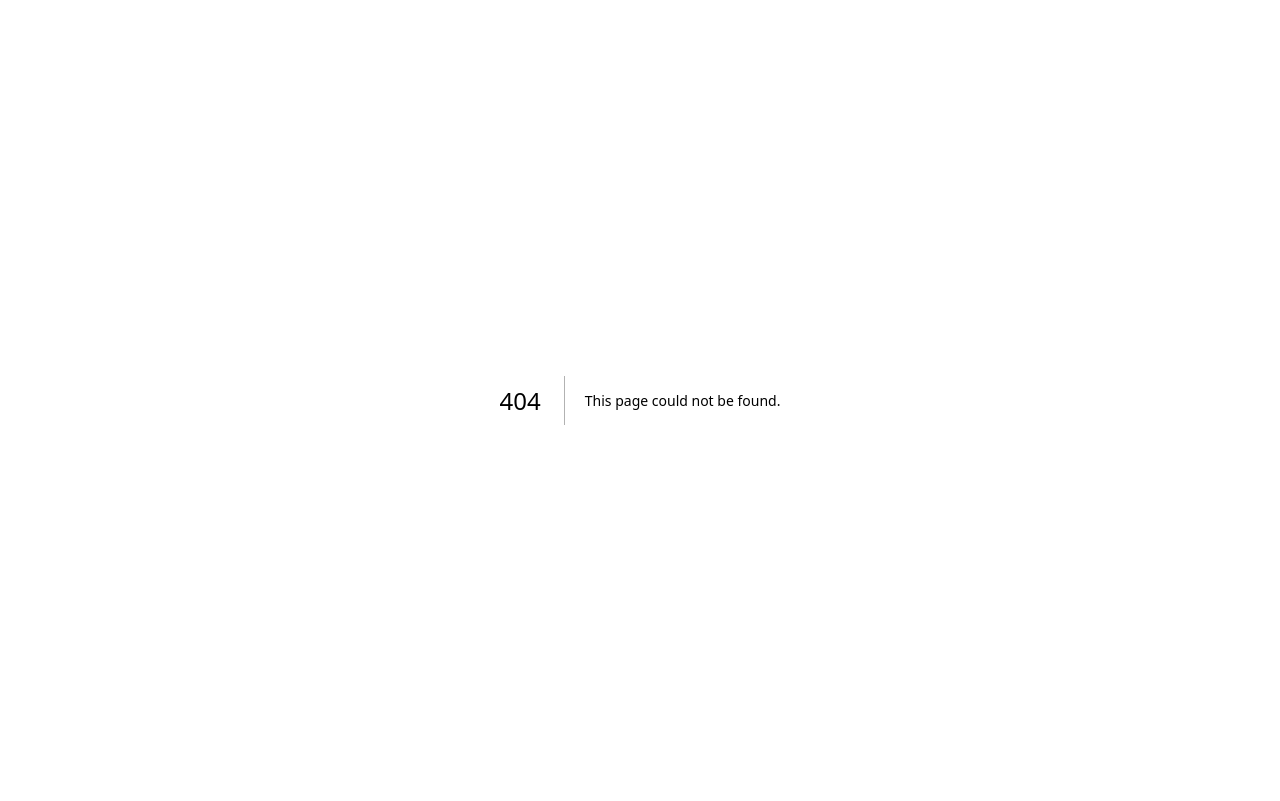
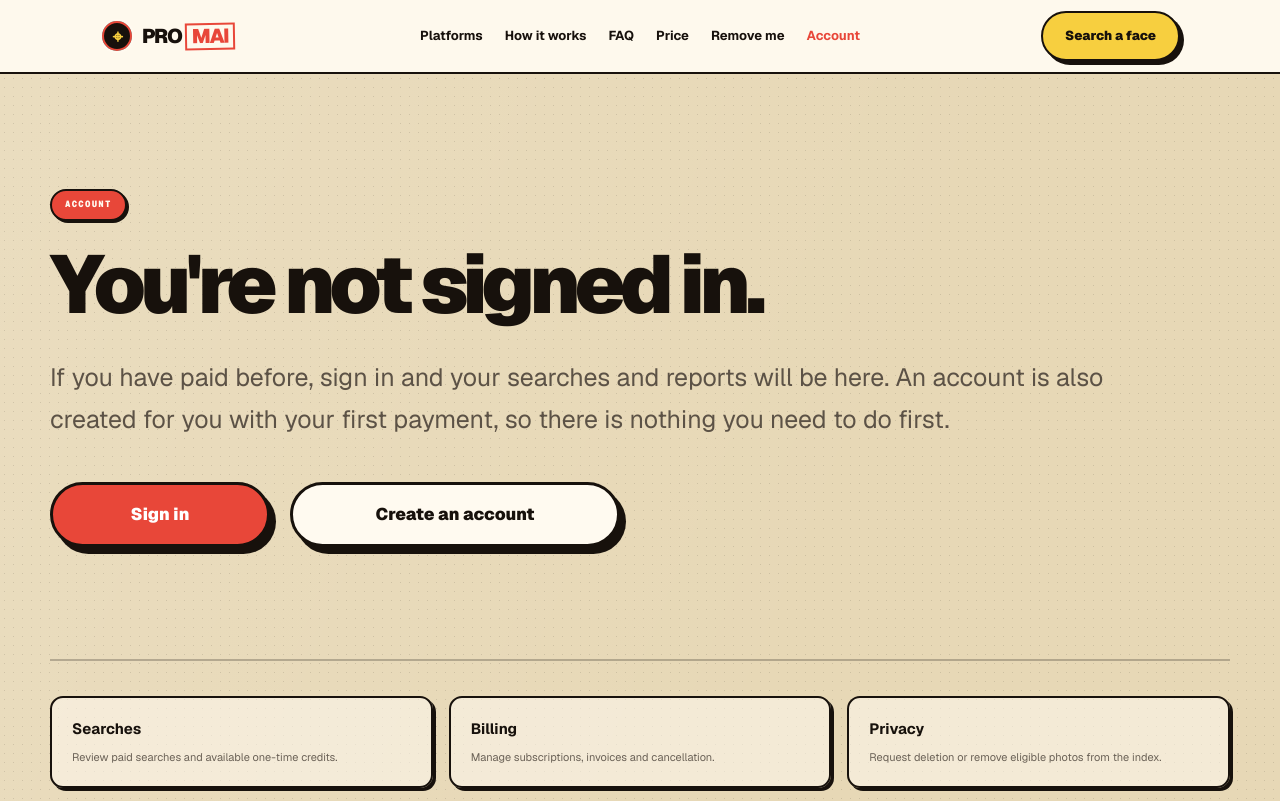
Before and after one commit to ZafirCheung/git-tutorial2, a Next.js app: page /account in a window 1280 px wide. Before the commit this address had no page. Shown: the top 801 px of the page. Built offline with nearby package versions, Linux system fonts and the light colour scheme.

Commit message:
Add PROMAI account page

```diff
--- /dev/null
+++ b/app/account/AccountActions.tsx
@@ -0,0 +1,17 @@
+"use client";
+
+import { useState } from "react";
+
+export default function AccountActions() {
+  const [message, setMessage] = useState("");
+
+  return (
+    <div className="account-actions-wrap">
+      <div className="account-actions">
+        <button type="button" onClick={() => setMessage("Sign-in is disabled in this front-end demo.")}>Sign in</button>
+        <button type="button" onClick={() => setMessage("Account creation is disabled in this front-end demo.")}>Create an account</button>
+      </div>
+      <p className="account-demo-message" aria-live="polite">{message}</p>
+    </div>
+  );
+}
--- /dev/null
+++ b/app/account/page.tsx
@@ -0,0 +1,53 @@
+import type { Metadata } from "next";
+import Link from "next/link";
+import AccountActions from "./AccountActions";
+
+export const metadata: Metadata = {
+  title: "Account | PROMAI",
+  description: "Access PROMAI searches, reports and billing from your account.",
+};
+
+export default function AccountPage() {
+  return (
+    <div className="account-site-shell">
+      <header className="site-header account-header">
+        <Link className="brand" href="/" aria-label="PROMAI home">
+          <span className="brand-face" aria-hidden="true">⌖</span>
+          <span>PRO</span><strong>MAI</strong>
+        </Link>
+        <nav aria-label="Primary navigation">
+          <Link href="/#platforms">Platforms</Link>
+          <Link href="/#method">How it works</Link>
+          <Link href="/#faq">FAQ</Link>
+          <Link href="/#pricing">Price</Link>
+          <Link href="/legal/removal#request">Remove me</Link>
+          <Link className="account-nav-current" href="/account" aria-current="page">Account</Link>
+        </nav>
+        <Link className="header-cta" href="/#search">Search a face</Link>
+      </header>
+
+      <main className="account-main">
+        <section className="account-panel" aria-labelledby="account-title">
+          <span className="section-tag red-tag">ACCOUNT</span>
+          <h1 id="account-title">You&apos;re not signed in.</h1>
+          <p>
+            If you have paid before, sign in and your searches and reports will be here.
+            An account is also created for you with your first payment, so there is
+            nothing you need to do first.
+          </p>
+          <AccountActions />
+          <div className="account-notes">
+            <article><strong>Searches</strong><span>Review paid searches and available one-time credits.</span></article>
+            <article><strong>Billing</strong><span>Manage subscriptions, invoices and cancellation.</span></article>
+            <article><strong>Privacy</strong><span>Request deletion or remove eligible photos from the index.</span></article>
+          </div>
+        </section>
+      </main>
+
+      <footer className="account-footer">
+        <span>© 2026 PROMAI · A face is a clue, never a verdict.</span>
+        <div><Link href="/legal/privacy">Privacy</Link><Link href="/legal/terms">Terms</Link><a href="mailto:support@promai.app">Support</a></div>
+      </footer>
+    </div>
+  );
+}
--- a/app/globals.css
+++ b/app/globals.css
@@ -27,7 +27,7 @@ button { color: inherit; }
 .brand { display: inline-flex; align-items: center; width: max-content; font-size: 20px; font-weight: 900; letter-spacing: -.06em; }
 .brand strong { margin-left: 3px; padding: 1px 5px 2px; border: 2px solid var(--red); color: var(--red); line-height: 1; transform: rotate(-1deg); }
 .brand-face { display: grid; width: 34px; height: 34px; margin-right: 8px; place-items: center; border: 2px solid var(--paper); border-radius: 50%; background: var(--ink); color: var(--yellow); box-shadow: inset 0 0 0 2px var(--red); font-size: 18px; }
-.site-header nav { display: flex; align-items: center; gap: 28px; font-size: 13px; font-weight: 670; }
+.site-header nav { display: flex; align-items: center; gap: 22px; font-size: 13px; font-weight: 670; }
 .site-header nav button, .site-footer button { padding: 0; border: 0; background: transparent; cursor: pointer; }
 .site-header nav a, .site-header nav button { transition: color .15s ease; }
 .site-header nav a:hover, .site-header nav button:hover { color: var(--red); }
@@ -293,6 +293,27 @@ button { color: inherit; }
 .checkout-fine-print { max-width: 650px; margin: 13px 0 0; color: #786f64; font-size: 8px; line-height: 1.55; text-align: center; }
 .checkout-fine-print a { text-decoration: underline; text-underline-offset: 2px; }
 
+.account-site-shell { min-height: 100vh; background: var(--board); color: var(--ink); }
+.account-nav-current { color: var(--red); }
+.account-main { min-height: calc(100vh - 150px); padding: clamp(64px,9vw,130px) 0 100px; border-bottom: 2px solid var(--ink); background-color: var(--board); background-image: radial-gradient(rgba(23,17,12,.12) .7px, transparent .7px), linear-gradient(112deg, rgba(255,255,255,.13), transparent 65%); background-size: 9px 9px, auto; }
+.account-panel { width: min(1180px,calc(100% - 64px)); margin: 0 auto; }
+.account-panel h1 { margin: 24px 0 0; font-size: clamp(52px,6.4vw,86px); font-weight: 920; letter-spacing: -.07em; line-height: .96; }
+.account-panel > p { max-width: 1100px; margin: 34px 0 0; color: #5c5246; font-size: clamp(17px,2vw,25px); line-height: 1.65; }
+.account-actions-wrap { margin-top: 42px; }
+.account-actions { display: flex; flex-wrap: wrap; gap: 20px; }
+.account-actions button { min-width: 220px; padding: 17px 28px; border: 3px solid var(--ink); border-radius: 999px; box-shadow: 6px 7px 0 var(--ink); font-size: 17px; font-weight: 900; cursor: pointer; }
+.account-actions button:first-child { background: var(--red); color: white; }
+.account-actions button:last-child { min-width: 330px; background: var(--paper); color: var(--ink); }
+.account-actions button:hover { transform: translateY(-2px); }
+.account-demo-message { min-height: 20px; margin: 22px 0 0; color: var(--green); font-size: 11px; font-weight: 800; }
+.account-notes { display: grid; grid-template-columns: repeat(3,1fr); gap: 16px; margin-top: 70px; padding-top: 35px; border-top: 2px solid rgba(23,17,12,.25); }
+.account-notes article { display: grid; gap: 8px; padding: 20px; border: 2px solid var(--ink); border-radius: 13px; background: rgba(255,250,240,.55); box-shadow: 3px 3px 0 var(--ink); }
+.account-notes strong { font-size: 15px; }
+.account-notes span { color: var(--muted); font-size: 11px; line-height: 1.55; }
+.account-footer { display: flex; justify-content: space-between; gap: 30px; padding: 28px max(24px,calc((100vw - 1180px) / 2)); background: var(--ink); color: #8f857a; font-size: 9px; }
+.account-footer div { display: flex; gap: 22px; }
+.account-footer a:hover { color: var(--paper); }
+
 @media (max-width: 1180px) {
   .floating-photo { display: none; }
 }
@@ -306,6 +327,7 @@ button { color: inherit; }
   .pack-grid { grid-template-columns: repeat(2,1fr); }
   .portrait-strip { justify-content: flex-start; overflow: hidden; padding: 12px 30px; }
   .footer-grid { gap: 40px; }
+  .account-notes { grid-template-columns: 1fr; }
 }
 
 @media (max-width: 640px) {
@@ -342,6 +364,14 @@ button { color: inherit; }
   .checkout-countdown b { padding-top: 14px; }
   .checkout-modal-footer { padding: 22px 18px 25px; }
   .checkout-primary { padding: 15px 18px; font-size: 14px; }
+  .account-main { padding: 56px 0 70px; }
+  .account-panel { width: min(100% - 30px,1180px); }
+  .account-panel h1 { font-size: 49px; }
+  .account-panel > p { margin-top: 25px; font-size: 16px; }
+  .account-actions { display: grid; gap: 14px; }
+  .account-actions button, .account-actions button:last-child { width: 100%; min-width: 0; padding: 15px 18px; font-size: 14px; }
+  .account-notes { margin-top: 50px; }
+  .account-footer { display: grid; padding: 25px 15px; }
 }
 
 @media (prefers-reduced-motion: reduce) { html { scroll-behavior: auto; } * { transition-duration: .01ms !important; animation-duration: .01ms !important; } }
--- a/app/legal/_components/LegalPage.tsx
+++ b/app/legal/_components/LegalPage.tsx
@@ -29,6 +29,7 @@ export default function LegalPage({
           <a href="/legal/terms">Terms</a>
           <a href="/legal/privacy">Privacy</a>
           <a href="/legal/removal#request">Remove me</a>
+          <a href="/account">Account</a>
         </nav>
         <a className="legal-home-link" href="/">Back to search →</a>
       </header>
@@ -61,6 +62,7 @@ export default function LegalPage({
             <a href="/#method">How it works</a>
             <a href="/#scores">How scores work</a>
             <a href="/#pricing">Price</a>
+            <a href="/account">Account</a>
             <a href="/#faq">FAQ</a>
           </div>
           <div>
--- a/app/page.tsx
+++ b/app/page.tsx
@@ -294,6 +294,7 @@ export default function Home() {
           <a href="#faq">FAQ</a>
           <button type="button" onClick={() => openPricing()}>Price</button>
           <button type="button" onClick={() => setRemoveOpen(true)}>Remove me</button>
+          <a href="/account">Account</a>
         </nav>
         <a className="header-cta" href="#search">Search a face</a>
       </header>
@@ -575,7 +576,7 @@ export default function Home() {
       <footer className="site-footer">
         <div className="content-width footer-grid">
           <div><a className="brand footer-brand" href="#top"><span className="brand-face">⌖</span><span>PRO</span><strong>MAI</strong></a><p>A face is a clue. Never a verdict.</p></div>
-          <div><h3>THE GOODS</h3><a href="#search">Search a face</a><a href="#platforms">Search sources</a><a href="#method">How it works</a><a href="#scores">How scores work</a><button type="button" onClick={() => openPricing()}>Price</button><a href="#faq">FAQ</a></div>
+          <div><h3>THE GOODS</h3><a href="#search">Search a face</a><a href="#platforms">Search sources</a><a href="#method">How it works</a><a href="#scores">How scores work</a><button type="button" onClick={() => openPricing()}>Price</button><a href="/account">Account</a><a href="#faq">FAQ</a></div>
           <div><h3>SMALL PRINT</h3><a href="/about">About PROMAI</a><a href="/legal/terms">Terms of use</a><a href="/legal/privacy">Privacy</a><a href="/legal/refunds">Refund policy</a><a href="/legal/subscriptions">Subscription policy</a><a href="/legal/removal#request">Remove my photos</a></div>
         </div>
         <div className="content-width legal-copy">
```
